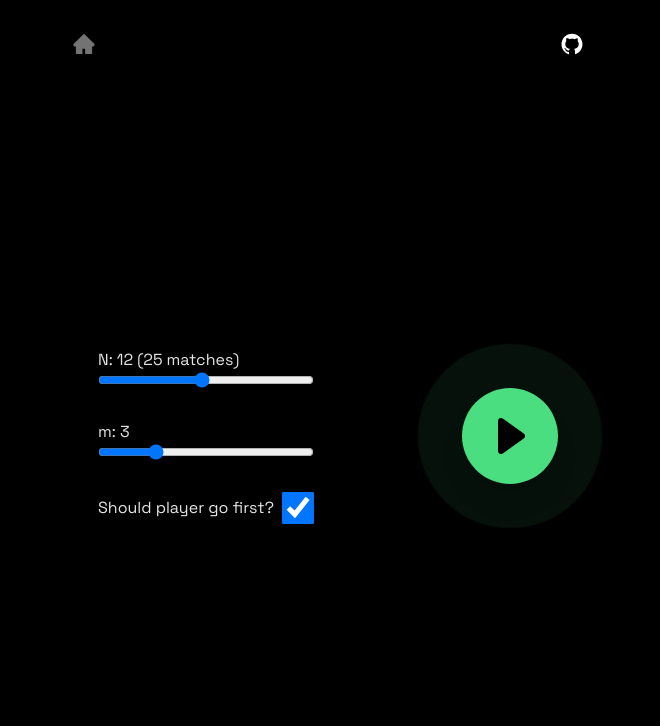
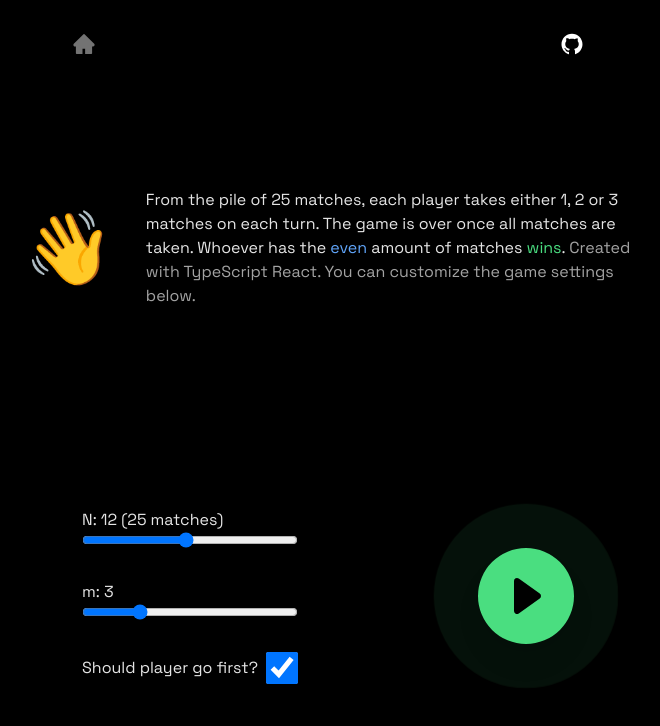
Before and after one commit to ploxxxy/match-game, a React (Vite) app: page / in a window 1280 px wide. Shown: the top 726 px of the page, without its empty margins (312-972 px from the left). Built offline with nearby package versions, Linux system fonts and the light colour scheme.

Commit message:
added game description to the home page

```diff
--- a/src/components/Index.tsx
+++ b/src/components/Index.tsx
@@ -20,7 +20,20 @@ const Index: React.FC<IndexProps> = ({
   startGame,
 }) => {
   return (
-    <div className="flex items-center justify-around w-full max-w-2xl p-8 mx-auto my-auto">
+    <div className="flex flex-col justify-around h-full m-auto">
+      <div className="flex items-center justify-around w-full max-w-2xl gap-8 p-8">
+        <span className="text-7xl">👋</span>
+        <p>
+          From the pile of 25 matches, each player takes either 1, 2 or 3 matches on each turn. The
+          game is over once all matches are taken. Whoever has the{' '}
+          <span className="text-blue-400">even</span> amount of matches{' '}
+          <span className="text-green-400">wins</span>.{' '}
+          <span className="text-neutral-400">
+            Created with TypeScript React. You can customize the game settings below.
+          </span>
+        </p>
+      </div>
+      <div className="flex items-center justify-around w-full max-w-2xl mb-8">
         <div className="flex flex-col gap-8">
           <div className="flex flex-col">
             <span>
@@ -62,6 +75,7 @@ const Index: React.FC<IndexProps> = ({
           />
         </div>
       </div>
+    </div>
   )
 }
 
```
Lines whose indentation alone changed are shown as unchanged.
